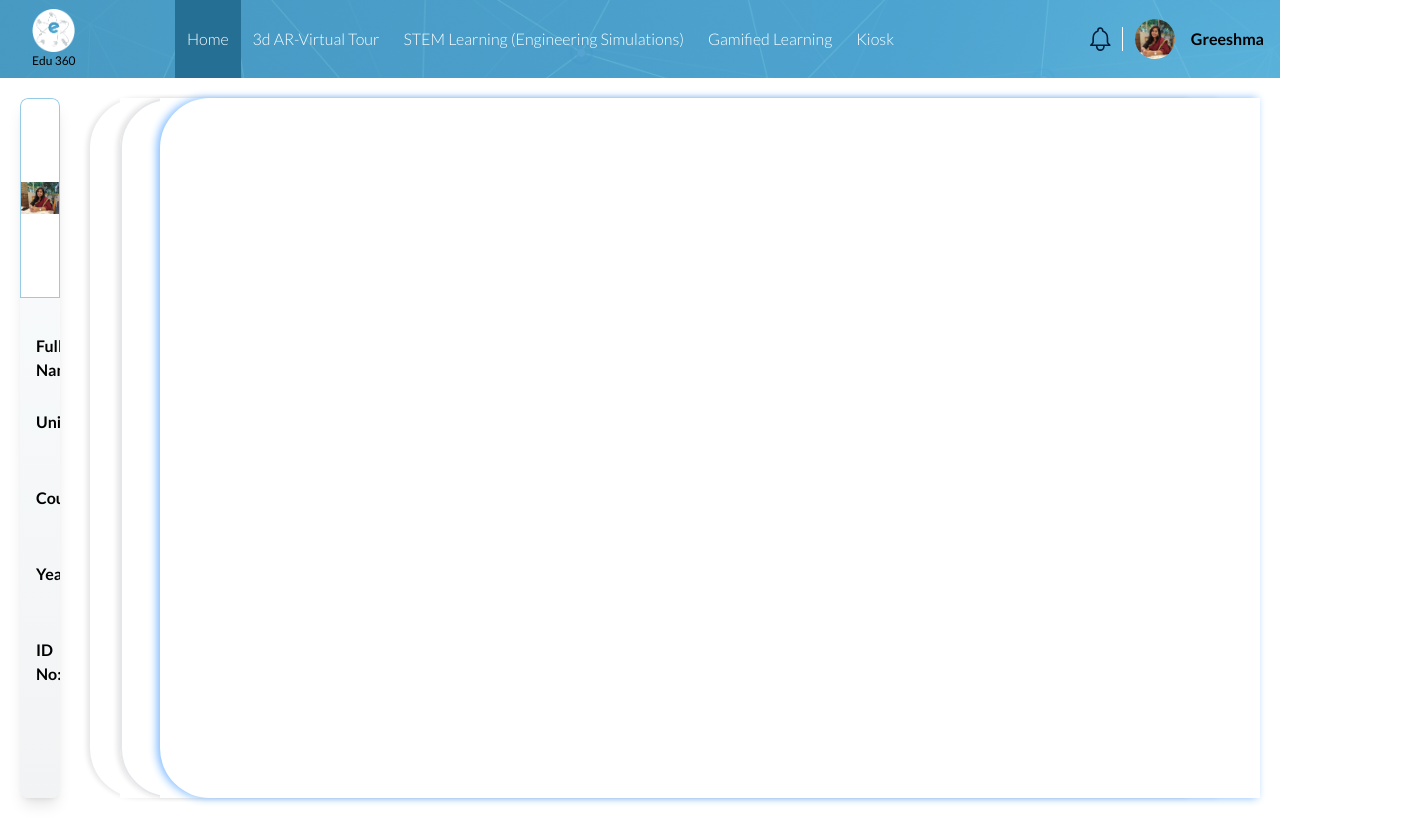
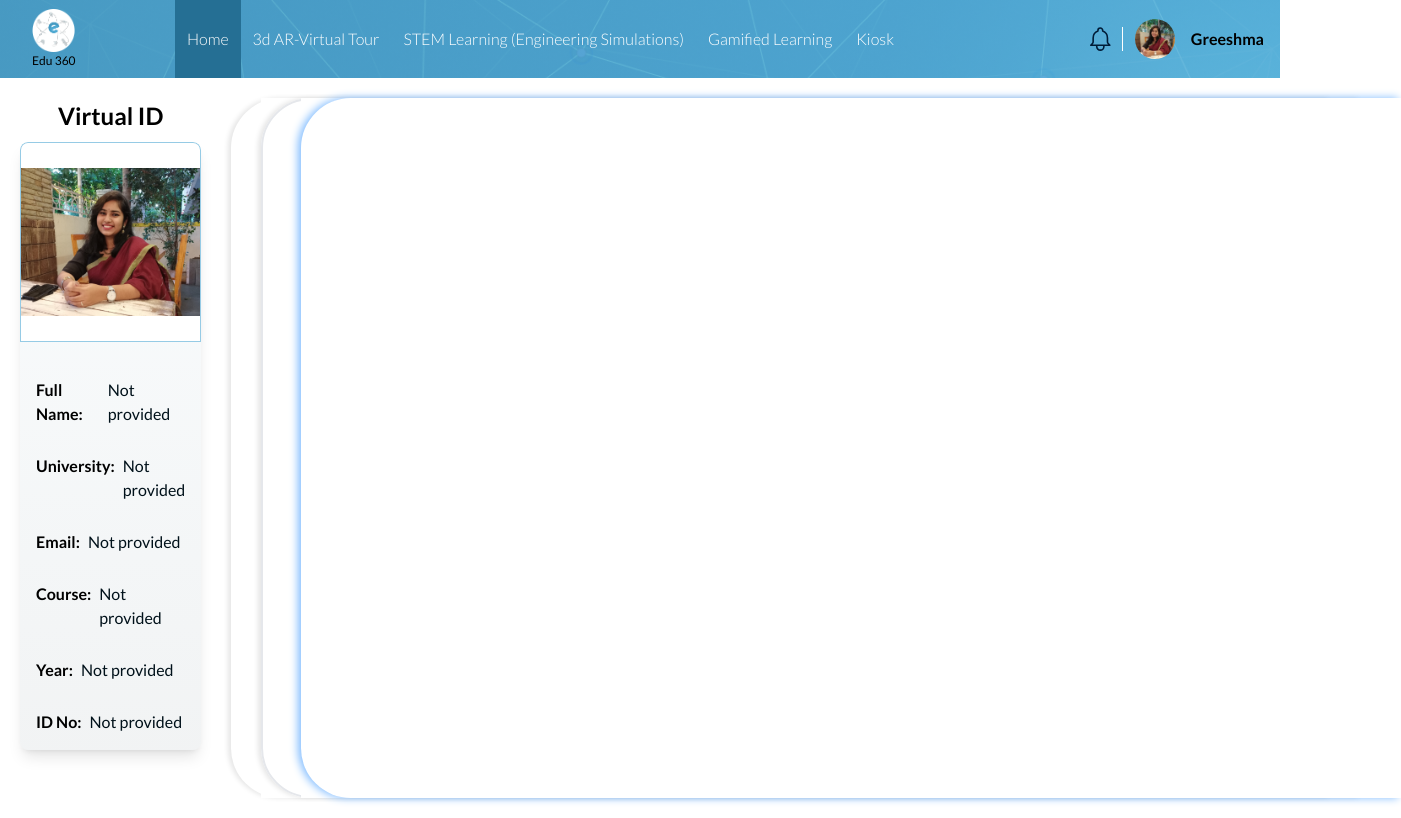
Before and after one commit to suribabu1999/edu360-frontend-desktop, a React (Vite) app: page /home in a window 1280 px wide. Shown: the whole page, 1401 px wide, since content can reach past the window. Built offline with nearby package versions, Linux system fonts and the light colour scheme.

Commit message:
fixed virtual id

```diff
--- a/src/components/Card/Card.jsx
+++ b/src/components/Card/Card.jsx
@@ -27,7 +27,6 @@ const CARDS = [
 export default function CardStack() {
   const [activeCard, setActiveCard] = useState(CARDS[0].id);
 
-  // Memoize shadow states to prevent unnecessary recalculations
   const shadowStates = useMemo(() => {
     return CARDS.reduce((acc, card) => ({
       ...acc,
--- a/src/components/VitualCard/VirtualCard.jsx
+++ b/src/components/VitualCard/VirtualCard.jsx
@@ -23,6 +23,7 @@ const VirtualCard = ({
   const userInfo = [
     { label: "Full Name", value: fullName },
     { label: "University", value: university },
+    { label: "Email", value: email },
     { label: "Course", value: course },
     { label: "Year", value: year },
     { label: "ID No", value: id },
@@ -30,13 +31,17 @@ const VirtualCard = ({
 
   return (
     <div
+      className="max-w-md
+      w-full"
+    >
+      <p className="text-center mb-2 font-bold text-[24px]">Virtual ID</p>
+      <div
         className={`
       rounded-lg
       bg-gradient-to-b from-[#4EA3C908] to-[#3E586412]
       shadow-lg
       overflow-hidden
-      max-w-md
-      w-full
+
       ${className}
     `}
       >
@@ -88,6 +93,7 @@ const VirtualCard = ({
           ))}
         </dl>
       </div>
+    </div>
   );
 };
 
```
Lines whose indentation alone changed are shown as unchanged.
